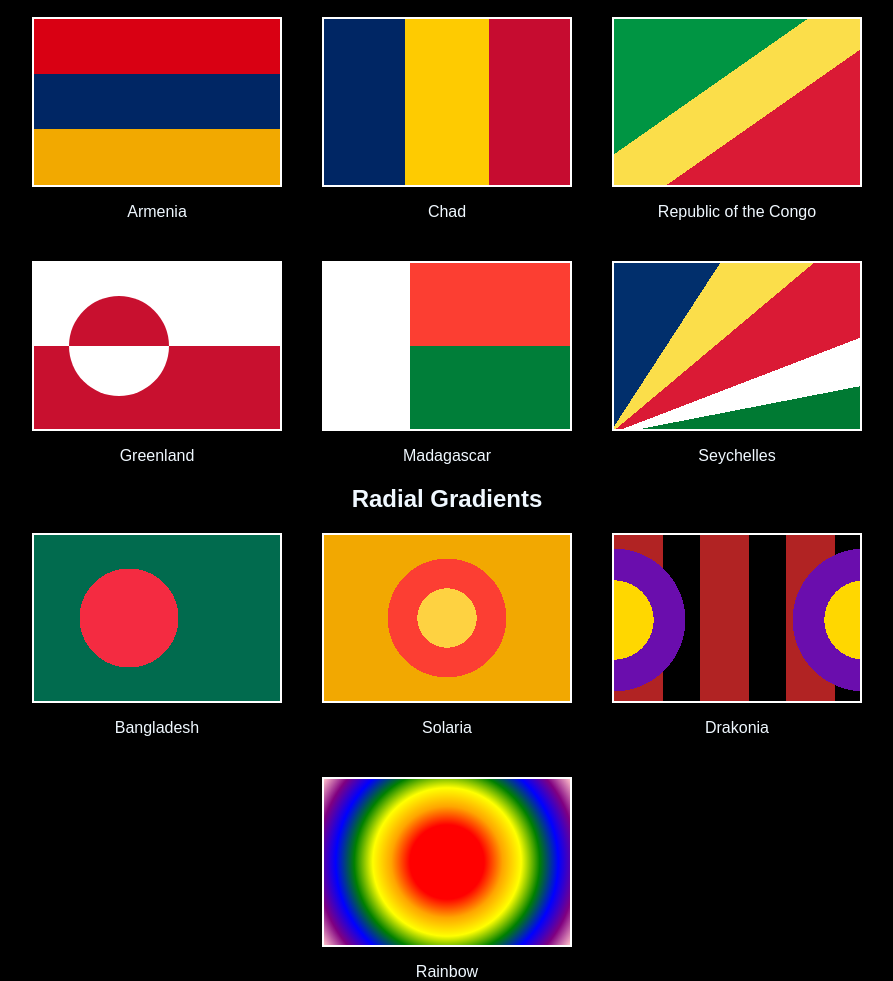
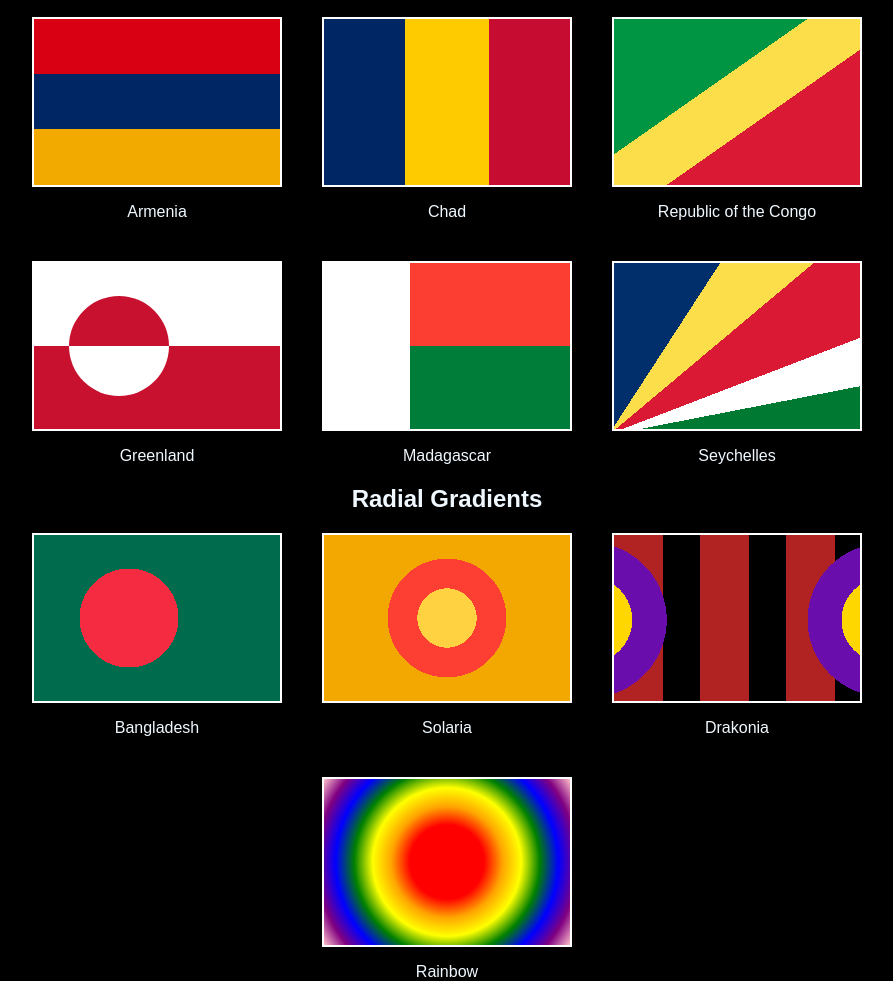
Before and after one commit to sabts/flag-Gradients, a plain HTML site: page index.html in a window 1280 px wide. Shown: the part 111-1092 px from the top of the page, without its empty margins (193-1086 px from the left). Drawn offline with Linux system fonts and the light colour scheme.

Commit message:
Update style.css

```diff
--- a/css/style.css
+++ b/css/style.css
@@ -103,7 +103,7 @@ body{
     position: absolute;
     width: 250px;
     height: 170px;
-    background-image: radial-gradient(circle at right center, #FFD700 15%, #6A0DAD 15% 27%, transparent 27% ), radial-gradient(circle at left center,  #FFD700 15%, #6A0DAD 15% 27%, transparent 27%);
+    background-image: radial-gradient(circle at 270px, #FFD700 15%, #6A0DAD 15% 27%, transparent 27% ), radial-gradient(circle at -25px,  #FFD700 15%, #6A0DAD 15% 27%, transparent 27%);
 }
 .flag-rainbow{
     background-image: radial-gradient(circle, red 25%, orange, yellow, green, blue ,purple, pink) ;}
```
